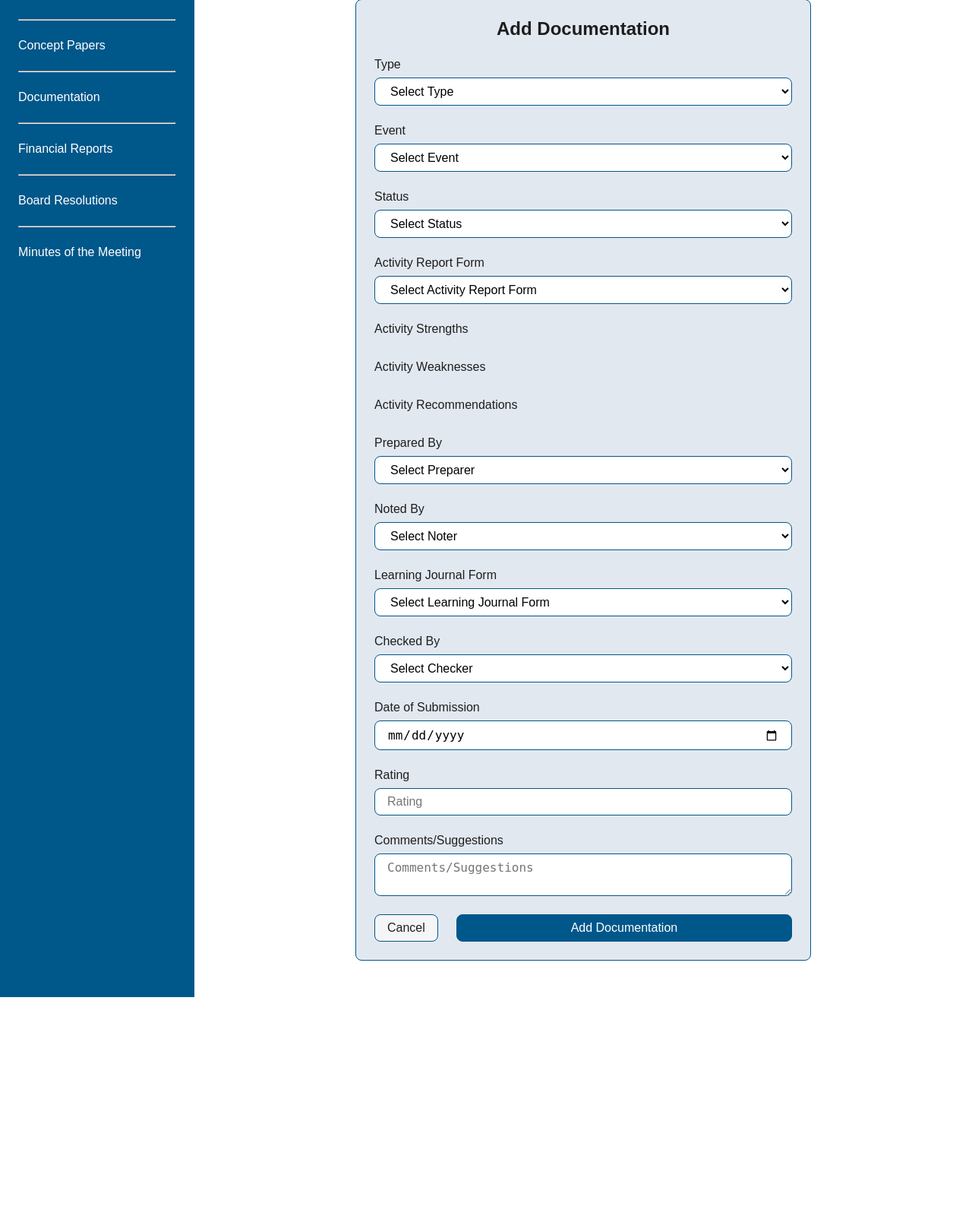
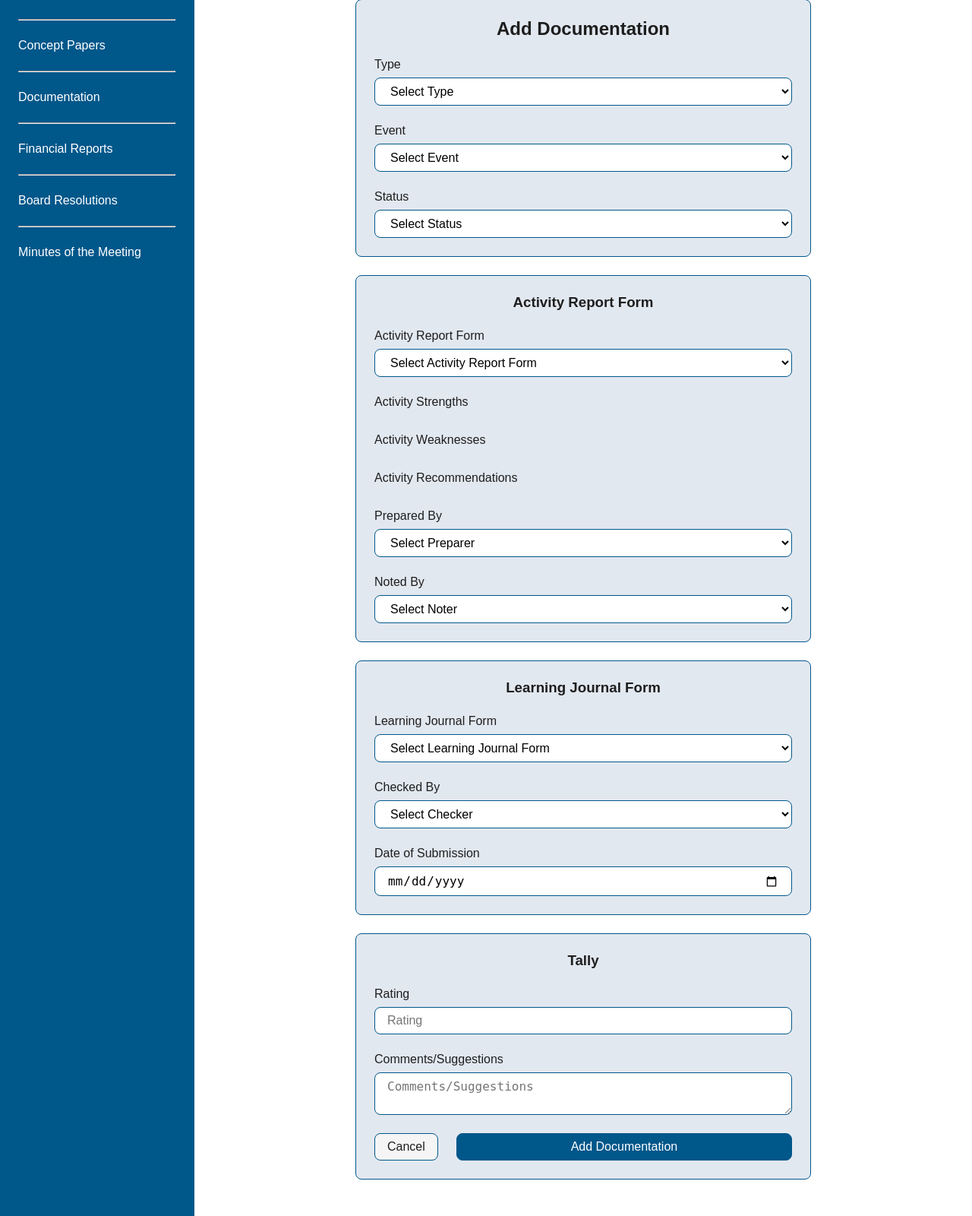
Before and after one commit to MACantara/E-Council, a Python web app: template templates/add-documentation.html in a window 1280 px wide. Shown: the part 194-1794 px from the top of the page at 76% size. Before the commit the page ends 1506 px from the top, so only its background shows below. Run offline with Jinja, Linux system fonts and the light colour scheme; the template is opened without the code that fills it, so the values that code supplies are empty.

Commit message:
Add form containers for Activity Report, Learning Journal, and Tally sections in documentation template

```diff
--- a/templates/add-documentation.html
+++ b/templates/add-documentation.html
@@ -56,6 +56,10 @@
                         <option value="Cancelled">Cancelled</option>
                     </select>
                 </div>
+            </div>
+
+            <div class="form-container">
+                <h3>Activity Report Form</h3>
 
                 <div class="input-pair">
                     <label for="documentation-activity-report-forms-id">Activity Report Form</label>
@@ -84,7 +88,8 @@
                     <select name="documentation-prepared-by" id="documentation-prepared-by" required>
                         <option value="" disabled selected>Select Preparer</option>
                         {% for user in users %}
-                        <option value="{{ user.users_id }}">{{ user.users_first_name }} {{ user.users_last_name }}</option>
+                        <option value="{{ user.users_id }}">{{ user.users_first_name }} {{ user.users_last_name }}
+                        </option>
                         {% endfor %}
                     </select>
                 </div>
@@ -94,10 +99,15 @@
                     <select name="documentation-noted-by" id="documentation-noted-by" required>
                         <option value="" disabled selected>Select Noter</option>
                         {% for signatory in signatories %}
-                        <option value="{{ signatory.signatory_id }}">{{ signatory.signatory_first_name }} {{ signatory.signatory_last_name }} - {{ signatory.signatory_position }}</option>
+                        <option value="{{ signatory.signatory_id }}">{{ signatory.signatory_first_name }} {{
+                            signatory.signatory_last_name }} - {{ signatory.signatory_position }}</option>
                         {% endfor %}
                     </select>
                 </div>
+            </div>
+
+            <div class="form-container">
+                <h3>Learning Journal Form</h3>
 
                 <div class="input-pair">
                     <label for="documentation-learning-journal-forms-id">Learning Journal Form</label>
@@ -111,24 +121,32 @@
                     <select name="documentation-checked-by" id="documentation-checked-by" required>
                         <option value="" disabled selected>Select Checker</option>
                         {% for signatory in signatories %}
-                        <option value="{{ signatory.signatory_id }}">{{ signatory.signatory_first_name }} {{ signatory.signatory_last_name }} - {{ signatory.signatory_position }}</option>
+                        <option value="{{ signatory.signatory_id }}">{{ signatory.signatory_first_name }} {{
+                            signatory.signatory_last_name }} - {{ signatory.signatory_position }}</option>
                         {% endfor %}
                     </select>
                 </div>
 
                 <div class="input-pair">
                     <label for="documentation-date-of-submission">Date of Submission</label>
-                    <input type="date" name="documentation-date-of-submission" id="documentation-date-of-submission" required>
+                    <input type="date" name="documentation-date-of-submission" id="documentation-date-of-submission"
+                        required>
                 </div>
+            </div>
+
+            <div class="form-container">
+                <h3>Tally</h3>
 
                 <div class="input-pair">
                     <label for="documentation-rating">Rating</label>
-                    <input type="number" name="documentation-rating" id="documentation-rating" placeholder="Rating" min="1" max="5">
+                    <input type="number" name="documentation-rating" id="documentation-rating" placeholder="Rating" min="1"
+                        max="5">
                 </div>
 
                 <div class="input-pair">
                     <label for="documentation-comments-suggestions">Comments/Suggestions</label>
-                    <textarea name="documentation-comments-suggestions" id="documentation-comments-suggestions" placeholder="Comments/Suggestions"></textarea>
+                    <textarea name="documentation-comments-suggestions" id="documentation-comments-suggestions"
+                        placeholder="Comments/Suggestions"></textarea>
                 </div>
 
                 <input type="hidden" name="csrf_token" value="{{ csrf_token() }}">
@@ -137,8 +155,8 @@
                     <a href="{{ url_for('documentation_overview') }}" class="secondary-button fit-content-button">Cancel</a>
                     <button class="primary-button" type="submit">Add Documentation</button>
                 </div>
-            </form>
-        </div>
+            </div>
+        </form>
     </div>
 </div>
 
```
